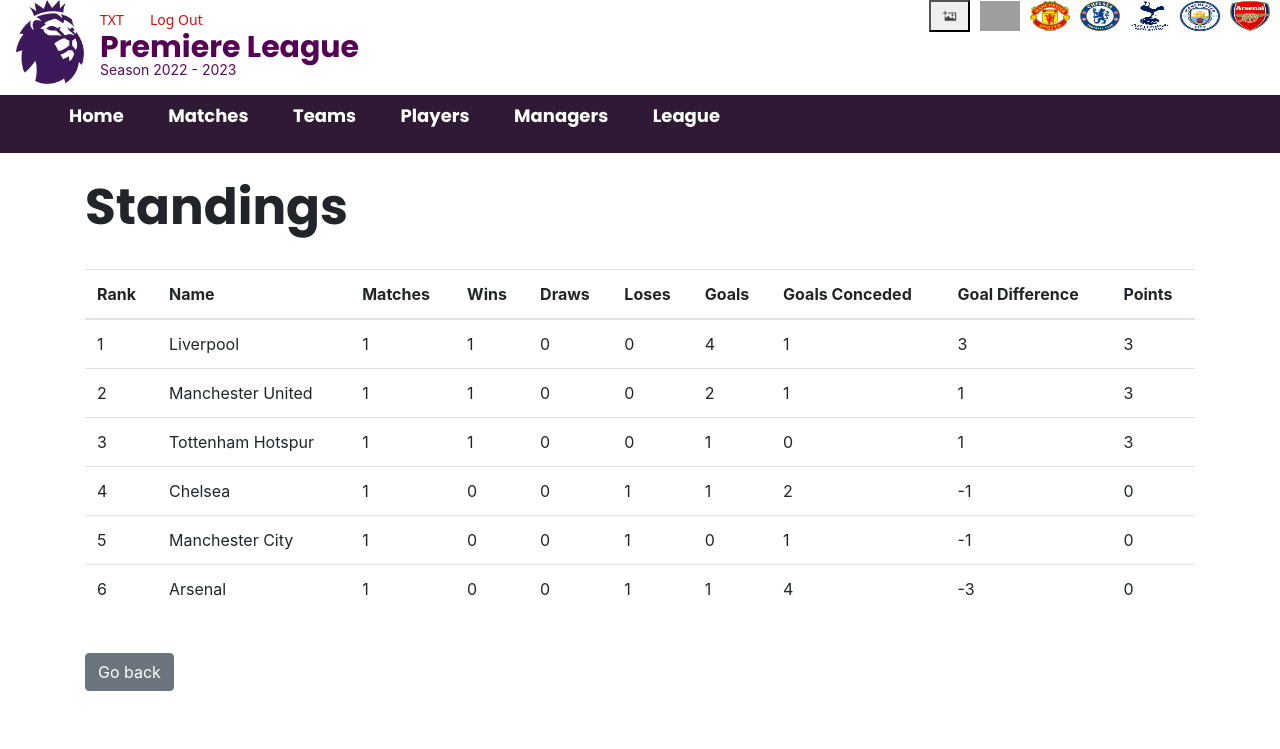
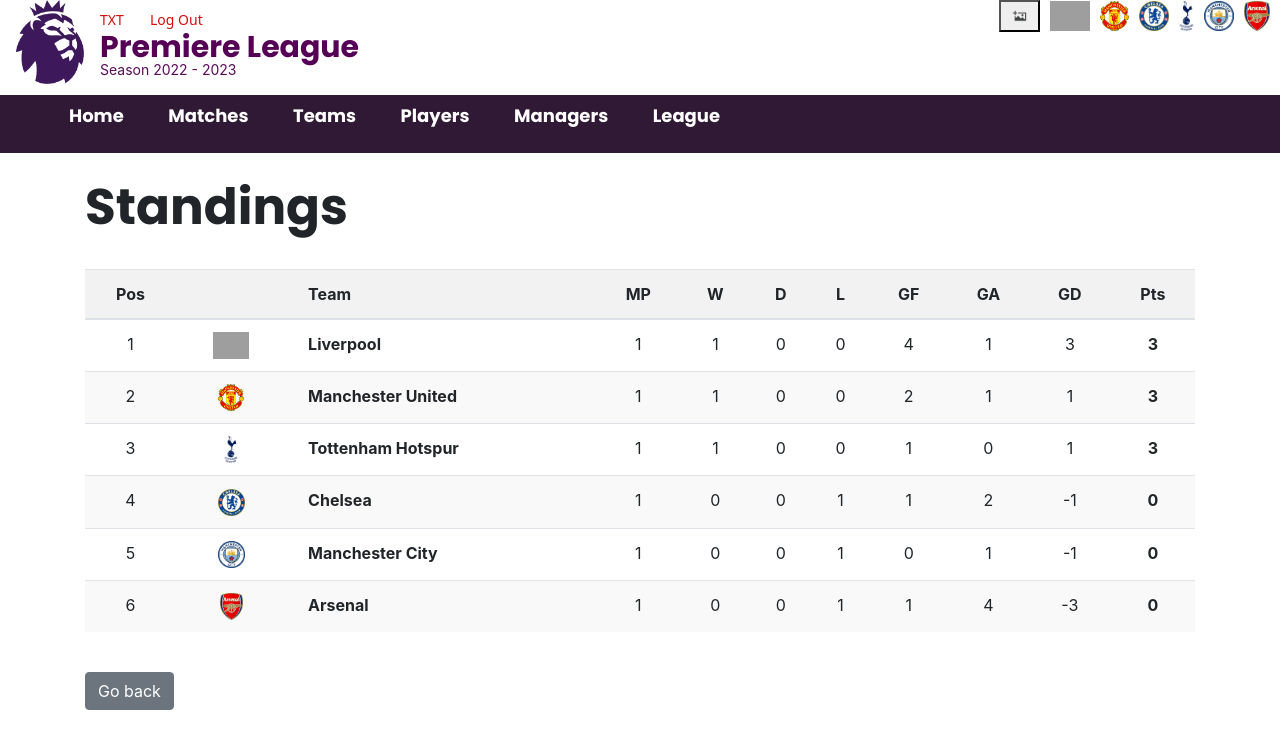
Before and after one commit to LukasAbraham/Django-EPL-Management-App, a Django app: page /league/standing in a window 1280 px wide. Shown: the top 749 px of the page. Run offline with Django 4.2, Linux system fonts and the light colour scheme; a user stored in the database is signed in; data comes from the database, SQL or seed files in the repository; both versions use the stored data as it was after the commit; some libraries are stand-ins or nearby versions; grey boxes are pictures that could not be loaded.

Commit message:
Adjust standing table layout & change the logo img's size on the top of the site

```diff
--- a/league/templates/pages/standing.html
+++ b/league/templates/pages/standing.html
@@ -42,35 +42,41 @@
     <div class="container">
     </br>
         <h3 class="display-4"> Standings</h3>
-</br>
+    </br>
         <table class="table">
             <thead>
                 <tr>
-                    <th>Rank</th>
-                    <th>Name</th>
-                    <th>Matches</th>
-                    <th>Wins</th>
-                    <th>Draws</th>
-                    <th>Loses</th>
-                    <th>Goals</th>
-                    <th>Goals Conceded</th>
-                    <th>Goal Difference</th>
-                    <th>Points</th>
+                    <th class="center-text">Pos</th>
+                    <th></th>
+                    <th>Team</th>
+                    <th class="center-text">MP</th>
+                    <th class="center-text">W</th>
+                    <th class="center-text">D</th>
+                    <th class="center-text">L</th>
+                    <th class="center-text">GF</th>
+                    <th class="center-text">GA</th>
+                    <th class="center-text">GD</th>
+                    <th class="center-text">Pts</th>
                 </tr>
             </thead>
             <tbody>
                 {% for team_stat in ranked_teams %}
                 <tr>
-                    <td>{{ forloop.counter }}</td>
-                    <td>{{ team_stat.team.team_name }}</td>
-                    <td>{{ team_stat.wins|add:team_stat.draws|add:team_stat.loses }}</td>
-                    <td>{{ team_stat.wins }}</td>
-                    <td>{{ team_stat.draws }}</td>
-                    <td>{{ team_stat.loses }}</td>
-                    <td>{{ team_stat.goals }}</td>
-                    <td>{{ team_stat.goalsconceded }}</td>
-                    <td>{{ team_stat.goaldifference }}</td>
-                    <td>{{ team_stat.pts }}</td>
+                    <td class="center-text">{{ forloop.counter }}</td>
+                    <td class="center-image">
+                        <img src="{{ team_stat.team.team_image.url }}" height="27px">
+                    </td>
+                    <td>
+                        <b>{{ team_stat.team.team_name }}</b>
+                    </td>
+                    <td class="center-text">{{ team_stat.wins|add:team_stat.draws|add:team_stat.loses }}</td>
+                    <td class="center-text">{{ team_stat.wins }}</td>
+                    <td class="center-text">{{ team_stat.draws }}</td>
+                    <td class="center-text">{{ team_stat.loses }}</td>
+                    <td class="center-text">{{ team_stat.goals }}</td>
+                    <td class="center-text">{{ team_stat.goalsconceded }}</td>
+                    <td class="center-text">{{ team_stat.goaldifference }}</td>
+                    <td class="center-text"><b>{{ team_stat.pts }}</b></td>
                 </tr>
                 {% endfor %}
             </tbody>
--- a/static/styles/home.css
+++ b/static/styles/home.css
@@ -20,7 +20,6 @@
 }
 
 .icon {
-    width: 40px;
     height: 30px;
     margin-left: 10px;
     justify-content: center;
@@ -34,7 +33,6 @@
 }
 
 .image_insert {
-    width: 25px;
     height: 25px;
     justify-content: center;
 }
--- a/static/styles/league.css
+++ b/static/styles/league.css
@@ -20,7 +20,6 @@
 }
 
 .icon {
-    width: 40px;
     height: 30px;
     margin-left: 10px;
     justify-content: center;
@@ -34,7 +33,6 @@
 }
 
 .image_insert {
-    width: 25px;
     height: 25px;
     justify-content: center;
 }
@@ -350,3 +348,35 @@
 .hover-image:hover .overlay {
     opacity: 1;
 }
+
+.center-image {
+    position: relative;
+    text-align: center;
+}
+
+.center-image img {
+    display: inline-block;
+    vertical-align: middle;
+    margin-right: 10px;
+}
+
+.center-image .team-name {
+    display: inline-block;
+    vertical-align: middle;
+}
+
+.center-text {
+    text-align: center;
+}
+
+.table th {
+    background-color: #f2f2f2;
+}
+
+.table tbody tr:nth-child(even) {
+    background-color: #f9f9f9;
+}
+
+.table tbody tr:hover {
+    background-color: #b5f6bf;
+}
--- a/static/styles/managers.css
+++ b/static/styles/managers.css
@@ -20,7 +20,6 @@
 }
 
 .icon {
-    width: 40px;
     height: 30px;
     margin-left: 10px;
     justify-content: center;
@@ -34,7 +33,6 @@
 }
 
 .image_insert {
-    width: 25px;
     height: 25px;
     justify-content: center;
 }
--- a/static/styles/matches.css
+++ b/static/styles/matches.css
@@ -20,7 +20,6 @@
 }
 
 .icon {
-    width: 40px;
     height: 30px;
     margin-left: 10px;
     justify-content: center;
@@ -34,7 +33,6 @@
 }
 
 .image_insert {
-    width: 25px;
     height: 25px;
     justify-content: center;
 }
--- a/static/styles/players.css
+++ b/static/styles/players.css
@@ -20,7 +20,6 @@
 }
 
 .icon {
-    width: 40px;
     height: 30px;
     margin-left: 10px;
     justify-content: center;
@@ -34,7 +33,6 @@
 }
 
 .image_insert {
-    width: 25px;
     height: 25px;
     justify-content: center;
 }
--- a/static/styles/teams.css
+++ b/static/styles/teams.css
@@ -20,7 +20,6 @@
 }
 
 .icon {
-    width: 40px;
     height: 30px;
     margin-left: 10px;
     justify-content: center;
@@ -34,7 +33,6 @@
 }
 
 .image_insert {
-    width: 25px;
     height: 25px;
     justify-content: center;
 }
```
Also changed, not shown: db.sqlite3.
